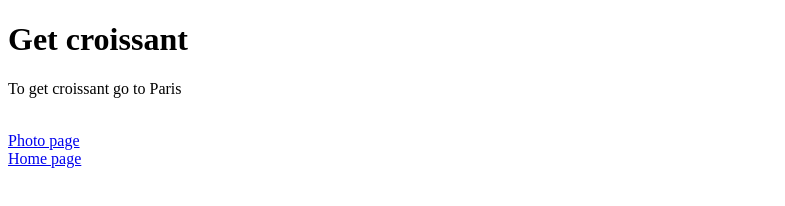
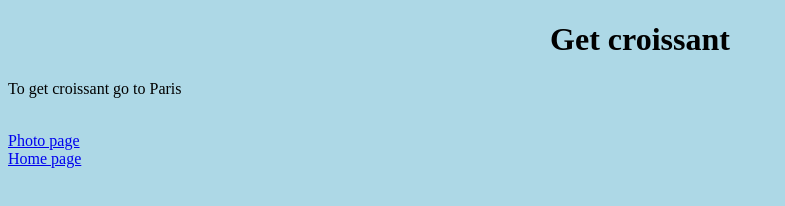
Before and after one commit to ollka-ever/Croissant, a plain HTML site: page contact.html in a window 1280 px wide. Shown: the whole page, without its empty margins (0-785 px from the left). Drawn offline with Linux system fonts and the light colour scheme.

Commit message:
css is added

```diff
--- a/contact.html
+++ b/contact.html
@@ -4,6 +4,7 @@
     <meta charset="UTF-8" />
     <meta http-equiv="X-UA-Compatible" content="IE=edge" />
     <meta name="viewport" content="width=device-width, initial-scale=1.0" />
+    <link rel="stylesheet" href="/styles/style.css" />
     <title>Contact page</title>
   </head>
   <body>
--- /dev/null
+++ b/styles/style.css
@@ -0,0 +1,6 @@
+body {
+  background-color: lightblue;
+}
+h1 {
+  text-align: center;
+}
```
Also changed, not shown: index.html (+1 -0 lines), photo.html (+1 -0 lines).
